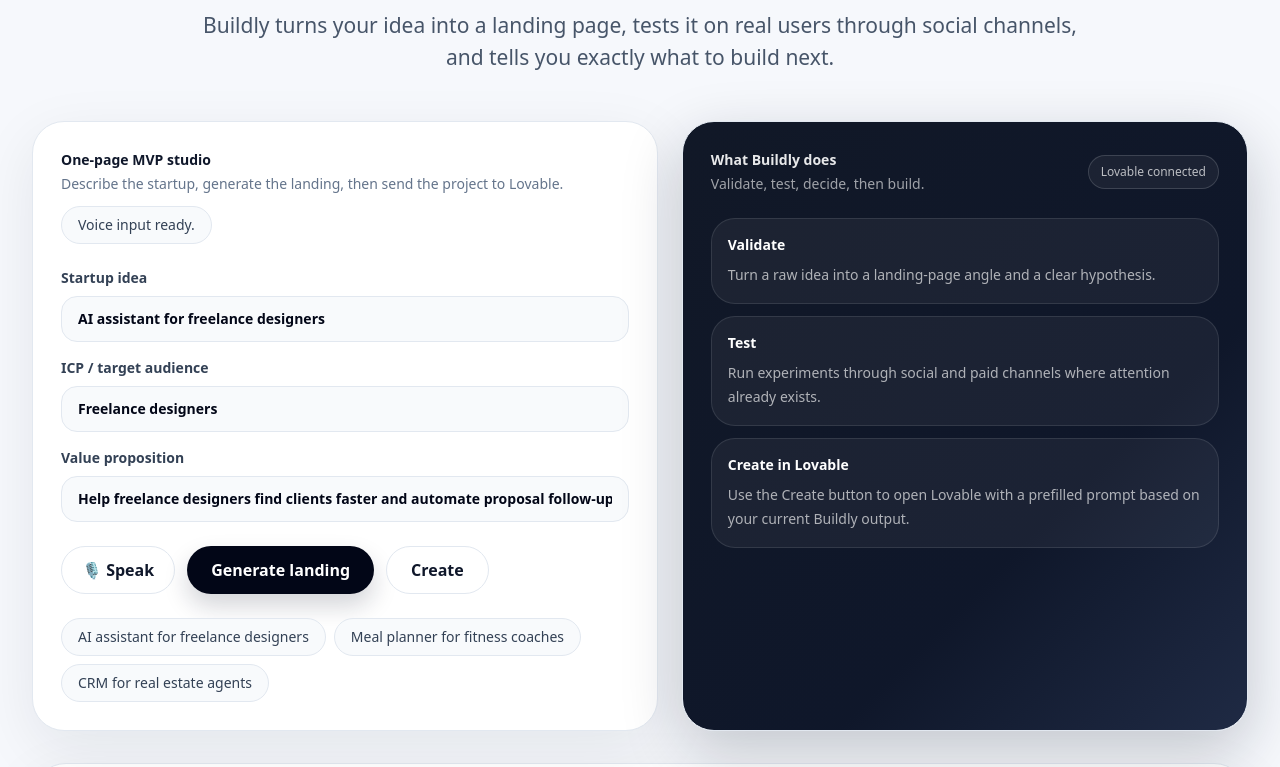
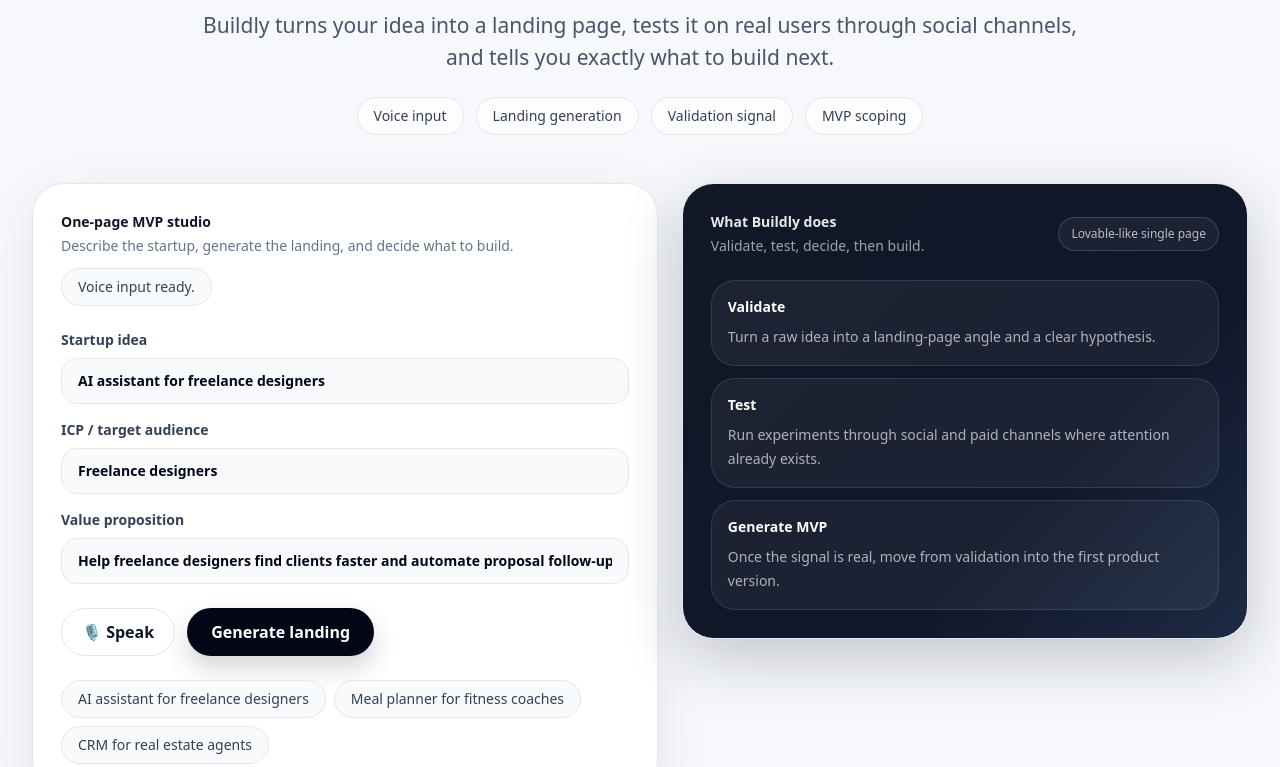
Before and after one commit to nonodelajungle/godzilla, a Next.js app in the folder buildly-v2/: page / in a window 1280 px wide. Shown: the part 393-1160 px from the top of the page. Built offline with nearby package versions, Linux system fonts and the light colour scheme.

Commit message:
Remove Lovable integration from Buildly flow

```diff
--- a/buildly-v2/components/studio-client.tsx
+++ b/buildly-v2/components/studio-client.tsx
@@ -64,18 +64,6 @@
     ? "border-emerald-200 bg-emerald-50 text-emerald-700"
     : "border-rose-200 bg-rose-50 text-rose-700";
 
-  const lovableUrl = useMemo(
-    () =>
-      buildLovableUrl({
-        input: result?.input ?? form,
-        generatedCopy: result?.generatedCopy,
-        landingSections: result?.landingSections,
-        mvpScope: result?.mvpScope,
-        agentActions: result?.agentActions,
-      }),
-    [form, result],
-  );
-
   async function generateLanding(nextForm?: ValidationInput) {
     const payload = nextForm ?? form;
     setLoading(true);
@@ -104,7 +92,6 @@
       setStatus("Voice input is not supported in this browser. Use Chrome or Edge.");
       return;
     }
-
     const recognition = new SR();
     recognition.lang = "en-US";
     recognition.interimResults = true;
@@ -131,7 +118,6 @@
       setRecording(false);
       setStatus("Voice captured. Generate the landing page.");
     };
-
     if (!recording) recognition.start();
     else recognition.stop();
   }
@@ -166,15 +152,21 @@
               Buildly turns your idea into a landing page, tests it on real users through social channels,
               and tells you exactly what to build next.
             </p>
+            <div className="mt-6 flex flex-wrap justify-center gap-3 text-sm text-slate-700">
+              <Tag>Voice input</Tag>
+              <Tag>Landing generation</Tag>
+              <Tag>Validation signal</Tag>
+              <Tag>MVP scoping</Tag>
+            </div>
           </div>
         </section>
 
-        <section id="generator" className="mt-12 grid gap-6 lg:grid-cols-[1.05fr_.95fr]">
+        <section id="generator" className="mt-12 grid gap-6 lg:grid-cols-[1.05fr_.95fr] lg:items-start">
           <div className="rounded-[32px] border border-slate-200 bg-white p-6 shadow-[0_18px_60px_rgba(15,23,42,.08)] md:p-7">
             <div className="flex flex-wrap items-center justify-between gap-3">
               <div>
                 <div className="text-sm font-semibold text-slate-900">One-page MVP studio</div>
-                <div className="mt-1 text-sm text-slate-500">Describe the startup, generate the landing, then send the project to Lovable.</div>
+                <div className="mt-1 text-sm text-slate-500">Describe the startup, generate the landing, and decide what to build.</div>
               </div>
               <div className={`rounded-full border px-4 py-2 text-sm ${recording ? "border-rose-200 bg-rose-50 text-rose-700" : "border-slate-200 bg-slate-50 text-slate-700"}`}>
                 {status}
@@ -184,7 +176,7 @@
             <div className="mt-6 space-y-4">
               <Field label="Startup idea" value={form.idea} onChange={(value) => setForm({ ...form, idea: value })} />
               <Field label="ICP / target audience" value={form.icp} onChange={(value) => setForm({ ...form, icp: value })} />
-              <Field label="Value proposition" value={form.value} onChange={(value) => setForm({ ...form, value: value })} />
+              <Field label="Value proposition" value={form.value} onChange={(value) => setForm({ ...form, value })} />
             </div>
 
             <div className="mt-6 flex flex-wrap gap-3">
@@ -194,14 +186,6 @@
               <button type="button" onClick={() => void generateLanding()} className="inline-flex h-12 items-center justify-center rounded-full bg-slate-950 px-6 font-semibold text-white shadow-[0_12px_24px_rgba(15,23,42,.18)]">
                 {loading ? "Generating..." : "Generate landing"}
               </button>
-              <a
-                href={lovableUrl}
-                target="_blank"
-                rel="noreferrer"
-                className="inline-flex h-12 items-center justify-center rounded-full border border-slate-200 bg-white px-6 font-semibold text-slate-900 transition hover:bg-slate-50"
-              >
-                Create
-              </a>
             </div>
 
             <div className="mt-6 flex flex-wrap gap-2">
@@ -219,12 +203,12 @@
                 <div className="text-sm font-semibold text-white/90">What Buildly does</div>
                 <div className="mt-1 text-sm text-white/60">Validate, test, decide, then build.</div>
               </div>
-              <div className="rounded-full border border-white/15 bg-white/5 px-3 py-2 text-xs text-white/70">Lovable connected</div>
+              <div className="rounded-full border border-white/15 bg-white/5 px-3 py-2 text-xs text-white/70">Lovable-like single page</div>
             </div>
             <div className="mt-6 grid gap-3">
               <DarkCard title="Validate" text="Turn a raw idea into a landing-page angle and a clear hypothesis." />
               <DarkCard title="Test" text="Run experiments through social and paid channels where attention already exists." />
-              <DarkCard title="Create in Lovable" text="Use the Create button to open Lovable with a prefilled prompt based on your current Buildly output." />
+              <DarkCard title="Generate MVP" text="Once the signal is real, move from validation into the first product version." />
             </div>
           </div>
         </section>
@@ -282,14 +266,9 @@
                       <button className="rounded-full bg-slate-950 px-6 py-3 font-semibold text-white shadow-[0_12px_24px_rgba(15,23,42,.18)]">
                         {result.generatedCopy.cta}
                       </button>
-                      <a
-                        href={lovableUrl}
-                        target="_blank"
-                        rel="noreferrer"
-                        className="inline-flex rounded-full border border-slate-200 bg-white px-6 py-3 font-semibold text-slate-800 transition hover:bg-slate-50"
-                      >
-                        Create
-                      </a>
+                      <button className="rounded-full border border-slate-200 bg-white px-6 py-3 font-semibold text-slate-800">
+                        See validation plan
+                      </button>
                     </div>
                   </div>
                 </div>
@@ -344,7 +323,7 @@
             items={[
               ["Validate", "Turn a raw idea into a landing-page angle and a clear hypothesis."],
               ["Test", "Run experiments through social and paid channels where attention already exists."],
-              ["Create in Lovable", "Open Lovable with a prefilled project brief generated from the current Buildly idea or output."],
+              ["Generate MVP", "Once the signal is real, move from validation into the first product version."],
             ]}
           />
 
@@ -355,7 +334,7 @@
               ["1. Describe the idea", "Buildly turns the startup concept, ICP, and promise into a sharp validation angle."],
               ["2. Generate the page", "The app produces a convincing one-page landing preview you can react to immediately."],
               ["3. Read the signal", "You get positioning clues, recommended channel, and an MVP readiness score."],
-              ["4. Create the MVP", "Use Create to open Lovable with a brief derived from the validated concept."],
+              ["4. Build with focus", "Once the signal is good enough, Buildly tells you what the first product should include."],
             ]}
           />
 
@@ -389,27 +368,24 @@
 function Metric({ value, label }: { value: string; label: string }) {
   return <div className="rounded-[24px] border border-slate-200 bg-white p-5"><div className="text-3xl font-semibold tracking-[-0.04em]">{value}</div><div className="mt-1 text-sm text-slate-500">{label}</div></div>;
 }
-
 function PreviewMini({ title, label }: { title: string; label: string }) {
   return <div className="rounded-[22px] border border-slate-200 bg-slate-50 p-4"><strong className="block text-slate-900">{title}</strong><div className="mt-2 text-xs text-slate-500">{label}</div></div>;
 }
-
 function SectionBox({ title, text }: { title: string; text: string }) {
   return <div className="rounded-[22px] border border-slate-200 bg-slate-50 p-5"><strong className="block text-slate-900">{title}</strong><p className="mt-2 leading-7 text-slate-600">{text}</p></div>;
 }
-
 function QuoteCard({ title, text }: { title: string; text: string }) {
   return <div className="rounded-[24px] border border-slate-200 bg-white p-5"><strong className="block text-slate-900">{title}</strong><p className="mt-3 leading-7 text-slate-600">“{text}”</p></div>;
 }
-
 function FeaturePreview({ title, text }: { title: string; text: string }) {
   return <div className="rounded-[22px] border border-slate-200 bg-white p-5 shadow-sm"><div className="text-base font-semibold text-slate-900">{title}</div><p className="mt-2 text-sm leading-6 text-slate-600">{text}</p></div>;
 }
-
+function Tag({ children }: { children: React.ReactNode }) {
+  return <span className="rounded-full border border-slate-200 bg-white/80 px-4 py-2">{children}</span>;
+}
 function DarkCard({ title, text }: { title: string; text: string }) {
   return <div className="rounded-[24px] border border-white/10 bg-white/5 p-4"><div className="text-sm font-semibold text-white">{title}</div><p className="mt-2 text-sm leading-6 text-white/65">{text}</p></div>;
 }
-
 function BlockSection({ title, subtitle, items }: { title: string; subtitle: string; items: [string, string][] }) {
   return (
     <section className="rounded-[32px] border border-slate-200 bg-white p-6 shadow-[0_18px_60px_rgba(15,23,42,.08)] md:p-8">
@@ -428,7 +404,6 @@
     </section>
   );
 }
-
 function PriceCard({ title, price, description, items, featured = false }: { title: string; price: string; description: string; items: string[]; featured?: boolean }) {
   return (
     <div className={`rounded-[26px] border p-5 ${featured ? "border-violet-300 bg-violet-50/50" : "border-slate-200 bg-white"}`}>
@@ -441,59 +416,6 @@
     </div>
   );
 }
-
-type LovableBuildContext = {
-  input: ValidationInput;
-  generatedCopy?: AgentPayload["generatedCopy"];
-  landingSections?: string[];
-  mvpScope?: string[];
-  agentActions?: string[];
-};
-
-function buildLovableUrl(context: LovableBuildContext) {
-  return `https://lovable.dev/?autosubmit=true#prompt=${encodeURIComponent(buildLovablePrompt(context))}`;
-}
-
-function buildLovablePrompt({ input, generatedCopy, landingSections, mvpScope, agentActions }: LovableBuildContext) {
-  const sections = landingSections?.length ? landingSections : [
-    "Hero with clear product value",
-    "Problem and why existing workflows fail",
-    "Solution walkthrough",
-    "Social proof or traction placeholder",
-    "Founder CTA to request access",
-  ];
-
-  const scope = mvpScope?.length ? mvpScope : [
-    "Landing page with strong signup CTA",
-    "Waitlist or lead capture flow",
-    "Simple founder dashboard for validation feedback",
-  ];
-
-  const actions = agentActions?.length ? agentActions : [
-    "Make the value proposition feel specific and urgent",
-    "Design for conversion before adding complexity",
-    "Keep the MVP focused on one core workflow",
-  ];
-
-  return [
-    "Create a polished startup MVP website in React and TypeScript with a premium Lovable-style feel.",
-    "Use a modern single-page layout with soft gradients, rounded cards, strong hierarchy, and conversion-focused copy.",
-    `Startup idea: ${input.idea}`,
-    `Target audience: ${input.icp}`,
-    `Value proposition: ${input.value}`,
-    generatedCopy ? `Hero headline: ${generatedCopy.headline}` : null,
-    generatedCopy ? `Hero subheadline: ${generatedCopy.subheadline}` : null,
-    generatedCopy ? `Primary CTA label: ${generatedCopy.cta}` : null,
-    "Landing page sections:",
-    ...sections.map((section) => `- ${section}`),
-    "Core MVP scope:",
-    ...scope.map((item) => `- ${item}`),
-    "Product guidance:",
-    ...actions.map((action) => `- ${action}`),
-    "Include a clean hero, product overview, validation-oriented CTA, and responsive layout.",
-  ].filter(Boolean).join("\n");
-}
-
 function parseTranscript(transcript: string) {
   const cleaned = transcript.trim();
   let idea = cleaned;
@@ -510,7 +432,6 @@
   idea = cleaned.replace(/\.$/, "");
   return { idea, icp, value };
 }
-
 function extractProblem(value: string) {
   const cleaned = value.replace(/^Help\s+/i, "").replace(/^Give\s+/i, "").trim();
   return cleaned ? `${cleaned.charAt(0).toUpperCase()}${cleaned.slice(1)}` : "Users struggle with a painful workflow.";
```
